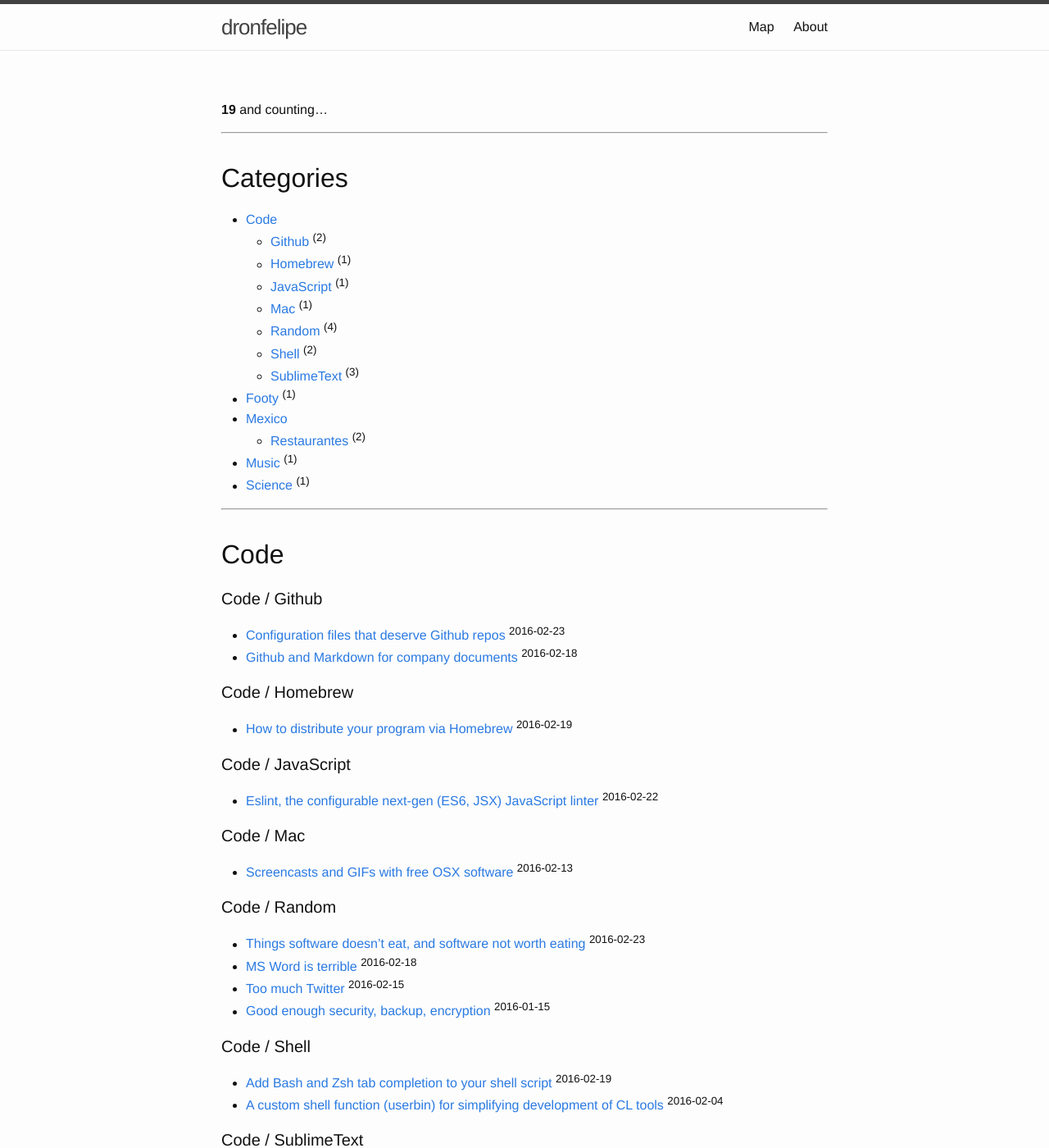
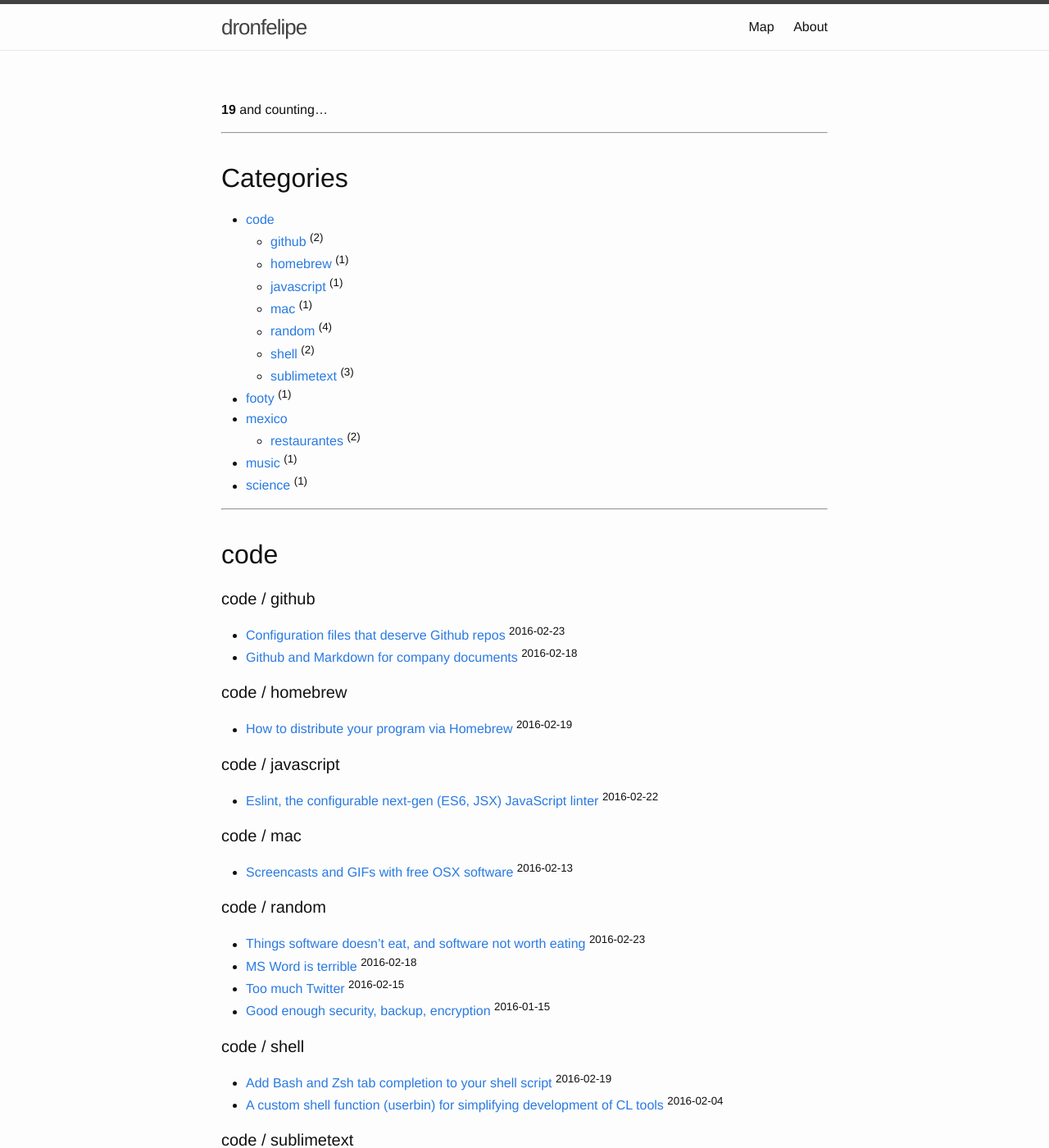
Before and after one commit to QuantumOfVacuum/kylebebak.github.io, a Jekyll site: the page built from site-map.md, in a window 1280 px wide and 1400 px high. Shown: the whole window at 82% size. Built offline with Jekyll 4.4.1, drawn with Linux system fonts in a browser that asks for light colours; some of the changed text lies outside the part shown.

```diff
--- a/_config.yml
+++ b/_config.yml
@@ -10,10 +10,10 @@ title: dronfelipe
 description: > # this means to ignore newlines until "baseurl:"
   Code, TILs, and other stuff.
 baseurl: "/posts" # the subpath of your site, e.g. /blog
-url: "" # the base hostname & protocol for your site
+url: "http://kylebebak.github.io" # the base hostname & protocol for your site
 twitter_username: KyleBebak
 github_username: kylebebak
-# makes sure links are the same as they are in github repo
+# no date or extension in url
 permalink: /:categories/:title
 
 # Build settings
--- a/_map/concat.py
+++ b/_map/concat.py
@@ -13,4 +13,4 @@ permalink: /site-map\n\
 ---\n'
 
 print('{}\n__{}__ and counting...\n\n---\n\n## Categories\n\n{}\n---\n{}'
-    .format(fm, site_map['count'], site_map['cats'], site_map['links']))
+    .format(fm, site_map['count'], site_map['categories'], site_map['links']))
--- a/site-map.md
+++ b/site-map.md
@@ -9,63 +9,63 @@ __19__ and counting...
 
 ## Categories
 
-* [Code](#code)
-    * [Github](#code--github) <sup>(2)</sup>
-    * [Homebrew](#code--homebrew) <sup>(1)</sup>
-    * [JavaScript](#code--javascript) <sup>(1)</sup>
-    * [Mac](#code--mac) <sup>(1)</sup>
-    * [Random](#code--random) <sup>(4)</sup>
-    * [Shell](#code--shell) <sup>(2)</sup>
-    * [SublimeText](#code--sublimetext) <sup>(3)</sup>
-* [Footy](#footy) <sup>(1)</sup>
-* [Mexico](#mexico)
-    * [Restaurantes](#mexico--restaurantes) <sup>(2)</sup>
-* [Music](#music) <sup>(1)</sup>
-* [Science](#science) <sup>(1)</sup>
+* [code](#code)
+    * [github](#code--github) <sup>(2)</sup>
+    * [homebrew](#code--homebrew) <sup>(1)</sup>
+    * [javascript](#code--javascript) <sup>(1)</sup>
+    * [mac](#code--mac) <sup>(1)</sup>
+    * [random](#code--random) <sup>(4)</sup>
+    * [shell](#code--shell) <sup>(2)</sup>
+    * [sublimetext](#code--sublimetext) <sup>(3)</sup>
+* [footy](#footy) <sup>(1)</sup>
+* [mexico](#mexico)
+    * [restaurantes](#mexico--restaurantes) <sup>(2)</sup>
+* [music](#music) <sup>(1)</sup>
+* [science](#science) <sup>(1)</sup>
 
 ---
 
-## Code
+## code
 
-#### Code / Github
+#### code / github
 * [Configuration files that deserve Github repos](code/github/config-in-github) <sup>2016-02-23</sup>
 * [Github and Markdown for company documents](code/github/github-markdown-for-company-docs) <sup>2016-02-18</sup>
 
-#### Code / Homebrew
+#### code / homebrew
 * [How to distribute your program via Homebrew](code/homebrew/distribute-program-via-homebrew) <sup>2016-02-19</sup>
 
-#### Code / JavaScript
+#### code / javascript
 * [Eslint, the configurable next-gen (ES6, JSX) JavaScript linter](code/javascript/eslint) <sup>2016-02-22</sup>
 
-#### Code / Mac
+#### code / mac
 * [Screencasts and GIFs with free OSX software](code/mac/osx-screencast-gif) <sup>2016-02-13</sup>
 
-#### Code / Random
+#### code / random
 * [Things software doesn't eat, and software not worth eating](code/random/software-eating-the-world) <sup>2016-02-23</sup>
 * [MS Word is terrible](code/random/ms-word-is-terrible) <sup>2016-02-18</sup>
 * [Too much Twitter](code/random/too-much-twitter) <sup>2016-02-15</sup>
 * [Good enough security, backup, encryption](code/random/good-enough-security) <sup>2016-01-15</sup>
 
-#### Code / Shell
+#### code / shell
 * [Add Bash and Zsh tab completion to your shell script](code/shell/enabling-tab-completion) <sup>2016-02-19</sup>
 * [A custom shell function (userbin) for simplifying development of CL tools](code/shell/userbin) <sup>2016-02-04</sup>
 
-#### Code / SublimeText
+#### code / sublimetext
 * [SublimeLinter for code linting in any language](code/sublimetext/sublime-linter) <sup>2016-02-21</sup>
 * [Sublime Text packages I've used](code/sublimetext/useful-packages) <sup>2016-02-20</sup>
 * [Live HTML and Markdown preview in Sublime Text with auto-save](code/sublimetext/auto-save) <sup>2016-02-18</sup>
 
-## Footy
+## footy
 * [Voting for the 2015 Ballon d'or](footy/ballon-dor-2015) <sup>2016-01-14</sup>
 
-## Mexico
+## mexico
 
-#### Mexico / Restaurantes
+#### mexico / restaurantes
 * [El Tapatío](mexico/restaurantes/el-tapatio) <sup>2010-11-25</sup>
 * [Tacos el Progreso](mexico/restaurantes/tacos-el-progreso) <sup>2010-10-28</sup>
 
-## Music
+## music
 * [Music, money, and tech](music/music-and-tech) <sup>2015-12-21</sup>
 
-## Science
+## science
 * [Philosophy of science](science/philosophy-of-science) <sup>2013-04-05</sup>
```
Also changed, not shown: _includes/cats.md (+13 -13 lines), _map/build.py (+52 -49 lines), _posts/Code/Homebrew/2016-02-19-distribute-program-via-homebrew.md (+1 -1 lines), _posts/Code/Random/2016-01-15-good-enough-security.md (+2 -2 lines), _posts/Code/Shell/2016-02-19-enabling-tab-completion.md (+1 -1 lines).
